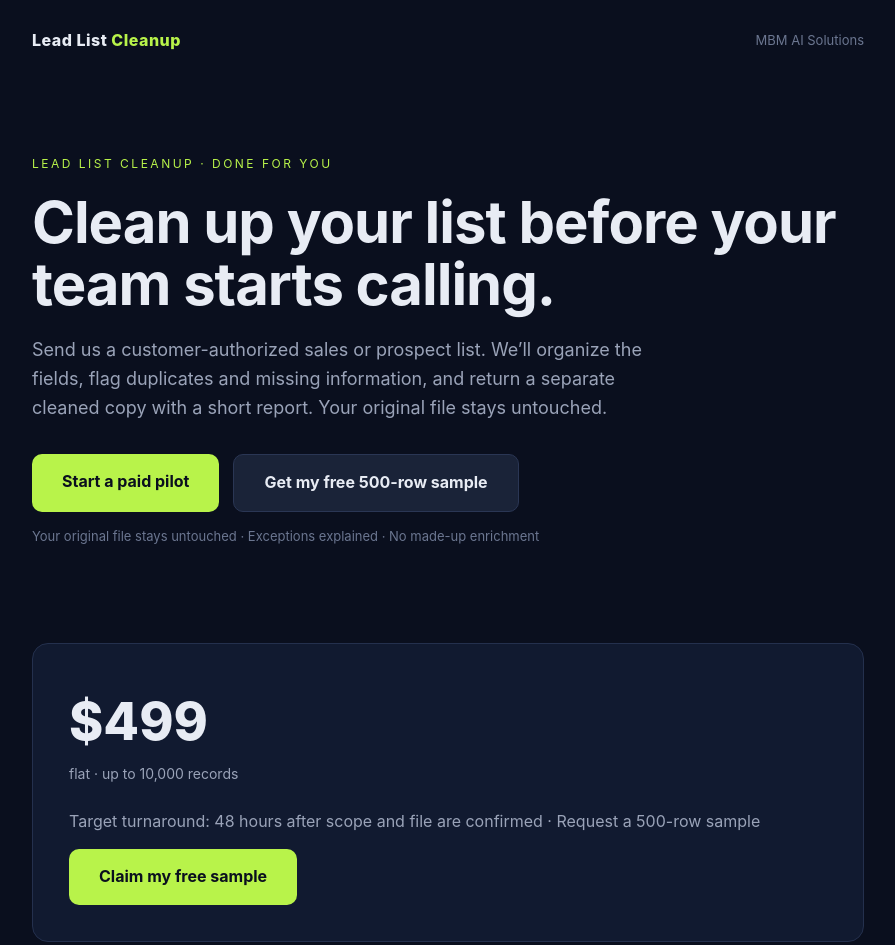
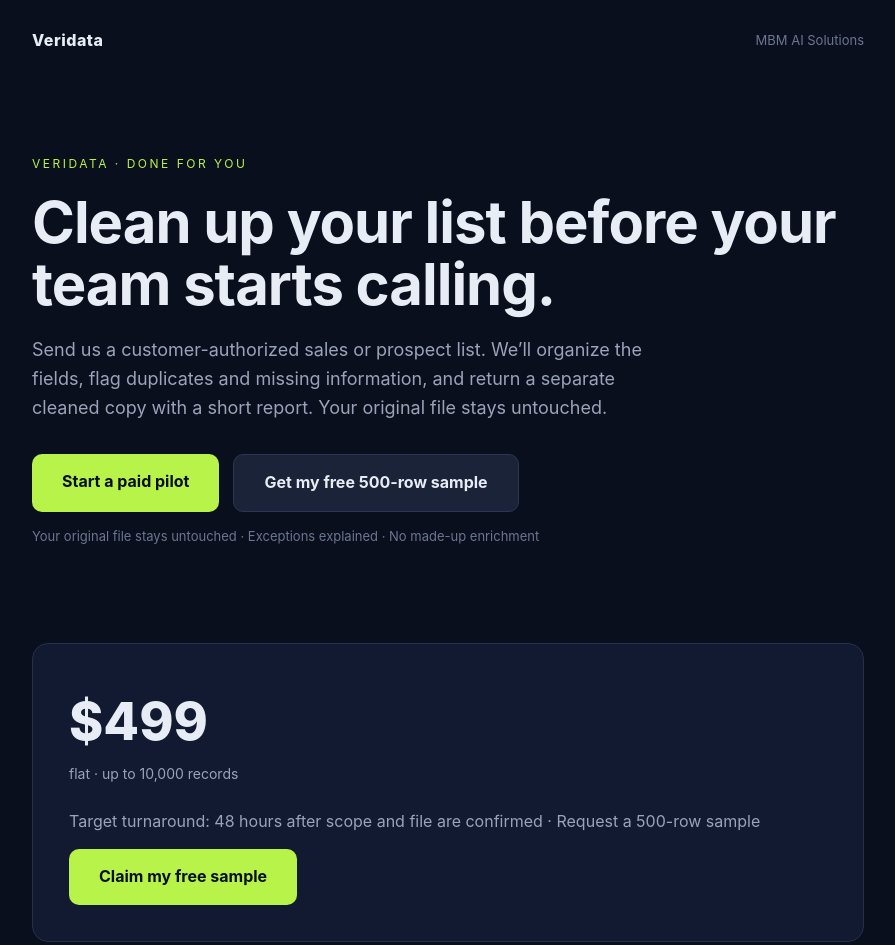
Before and after one commit to MohammedAbdelshafy/dataclean-ai, a plain HTML site: page index.html in a window 1280 px wide. Shown: the top 945 px of the page, without its empty margins (192-1087 px from the left). Drawn offline with Linux system fonts and the light colour scheme.

Commit message:
Restore Veridata as the approved product name (#2)
* brand: restore approved dataclean-ai naming

* brand: restore approved dataclean-ai naming

```diff
--- a/index.html
+++ b/index.html
@@ -3,7 +3,7 @@
 <head>
 <meta charset="UTF-8">
 <meta name="viewport" content="width=device-width, initial-scale=1.0">
-<title>Lead List Cleanup | A cleaner file for your sales team</title>
+<title>Veridata | Lead list cleanup for your sales team</title>
 <meta name="description" content="Done-for-you lead list cleanup for sales teams: identify duplicates, standardize fields and flag missing data. Request a free 500-row sample.">
 <style>
   * { margin:0; padding:0; box-sizing:border-box; }
@@ -42,12 +42,12 @@
 <body>
 <div class="wrap">
   <header>
-    <div class="brand">Lead List <span>Cleanup</span></div>
+    <div class="brand">Veridata</div>
     <div class="fine">MBM AI Solutions</div>
   </header>
 
   <section class="hero">
-    <div class="kicker">Lead list cleanup · Done for you</div>
+    <div class="kicker">Veridata · Done for you</div>
     <h1>Clean up your list before your team starts calling.</h1>
     <p class="sub">Send us a customer-authorized sales or prospect list. We’ll organize the fields, flag duplicates and missing information, and return a separate cleaned copy with a short report. Your original file stays untouched.</p>
     <div class="cta-row">
```
Also changed, not shown: 1 other file.
